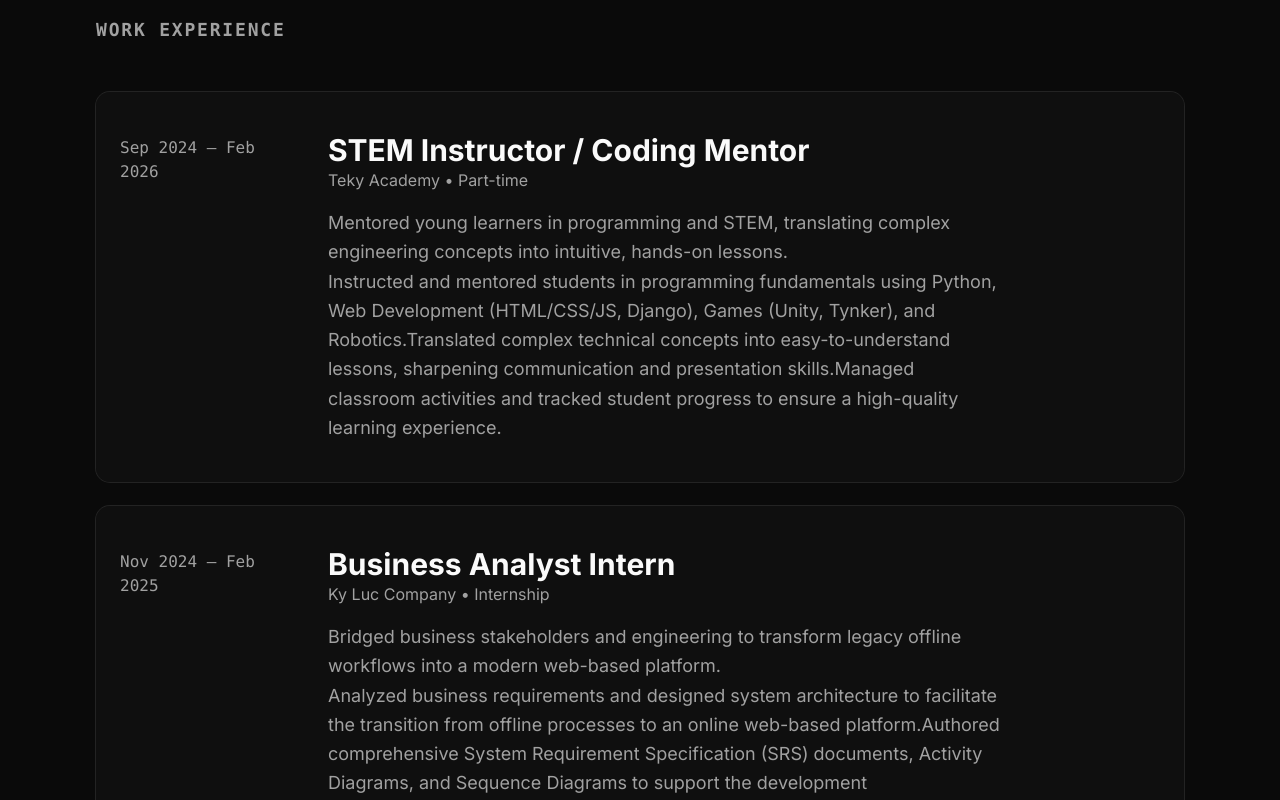
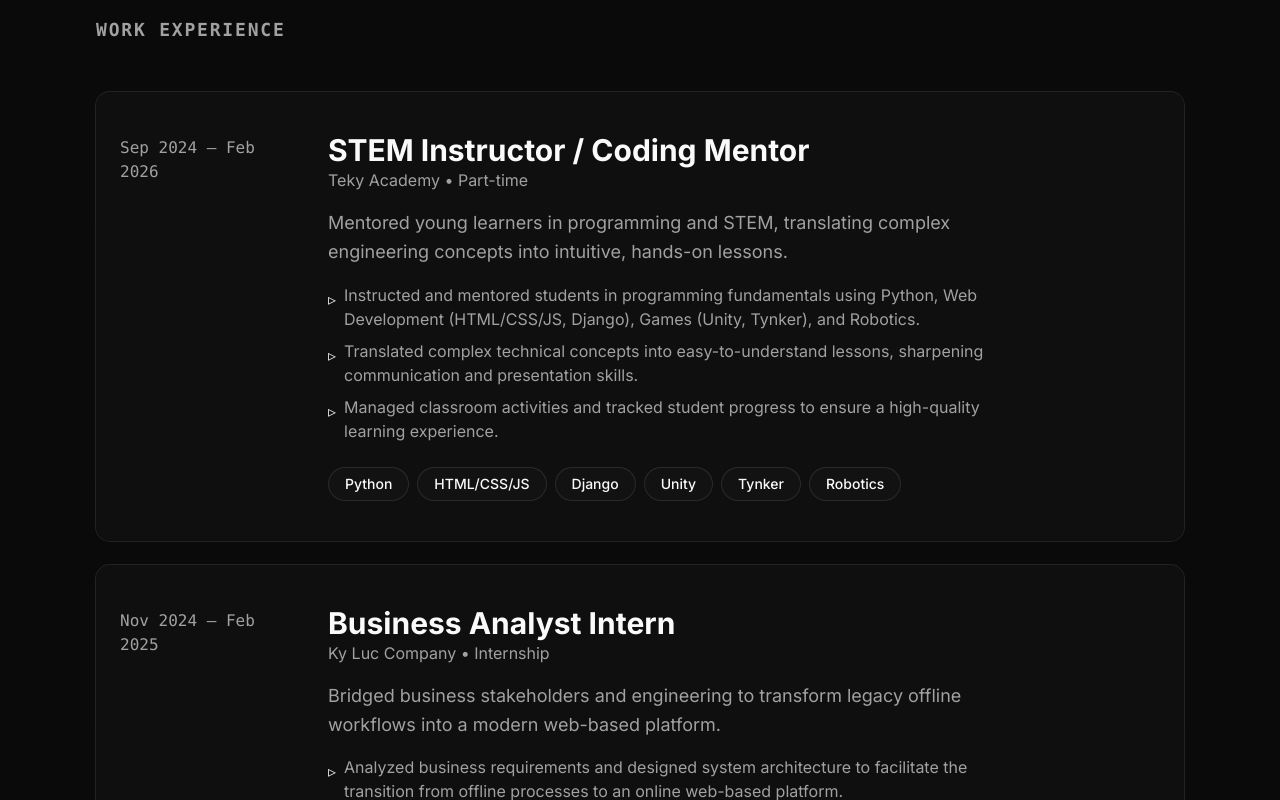
Before and after one commit to HaiBang1010/Portfolio, a Next.js app: page / in a window 1280 px wide. Shown: the part 1300-2100 px from the top of the page. Built offline with nearby package versions, Linux system fonts and the light colour scheme.

Commit message:
fix: render Experience highlights as a bullet list
highlights is a string[] rendered straight into a <p>, so React joined it with
no separator into one run-on paragraph. Also surfaces the unused stack field.

```diff
--- a/src/components/Experience.tsx
+++ b/src/components/Experience.tsx
@@ -3,6 +3,7 @@
 import { motion } from "framer-motion";
 import { experience } from "@/data/experience";
 import { Card, CardContent } from "@/components/ui/card";
+import { Badge } from "@/components/ui/badge";
 
 export default function Experience() {
   return (
@@ -40,9 +41,29 @@ export default function Experience() {
                   <p className="text-muted-foreground text-base md:text-lg leading-relaxed max-w-2xl">
                     {job.summary}
                   </p>
-                  <p className="text-muted-foreground text-base md:text-lg leading-relaxed max-w-2xl">
-                    {job.highlights}
-                  </p>
+
+                  <ul className="mt-4 flex flex-col gap-2 text-sm md:text-base text-muted-foreground max-w-2xl">
+                    {job.highlights.map((point) => (
+                      <li key={point} className="flex gap-2">
+                        <span className="text-primary mt-1 shrink-0">▹</span>
+                        <span>{point}</span>
+                      </li>
+                    ))}
+                  </ul>
+
+                  {job.stack && job.stack.length > 0 && (
+                    <div className="mt-6 flex flex-wrap gap-2">
+                      {job.stack.map((tech) => (
+                        <Badge
+                          key={tech}
+                          variant="outline"
+                          className="h-auto px-4 py-1.5 rounded-full bg-card/50 text-sm font-medium"
+                        >
+                          {tech}
+                        </Badge>
+                      ))}
+                    </div>
+                  )}
                 </div>
               </CardContent>
             </Card>
```
